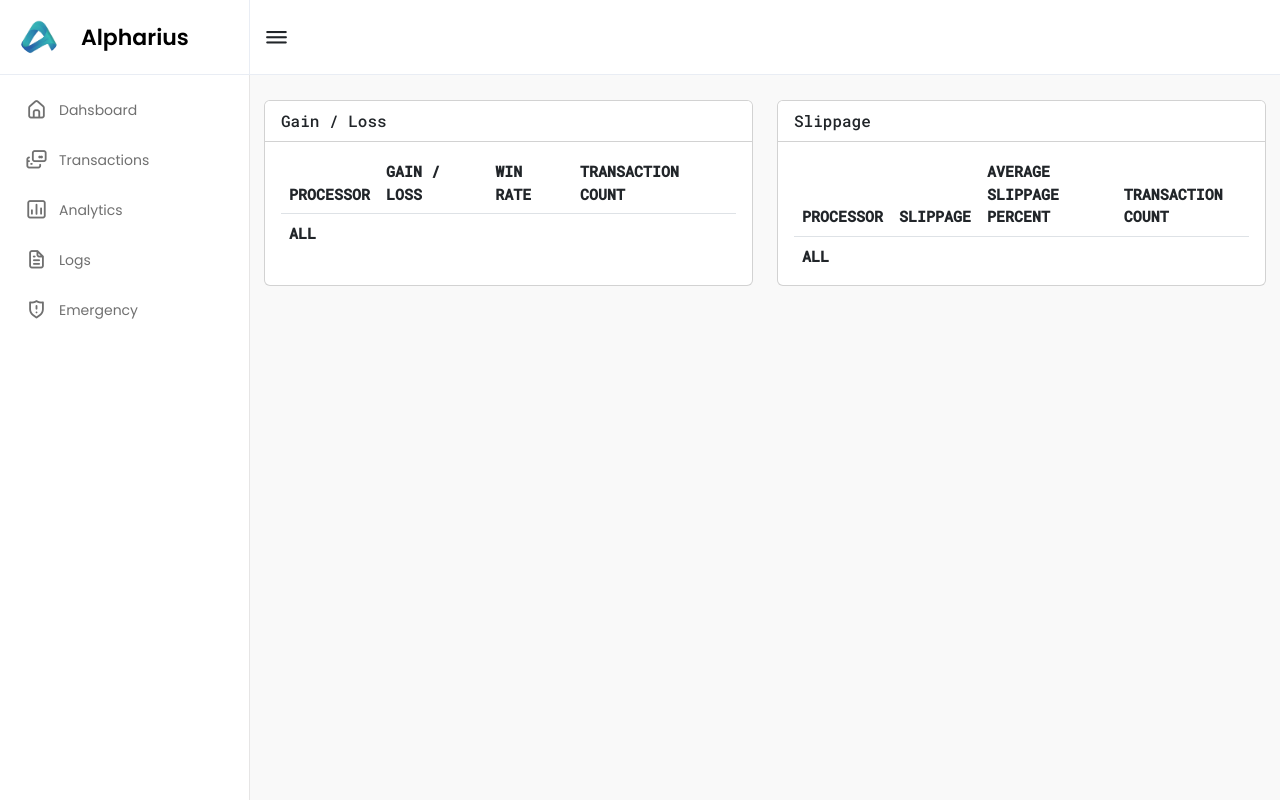
After one commit to zhengwang1990/aquarius, a Flask app: template alpharius/web/templates/analytics.html in a window 1280 px wide. The commit adds this page. Run offline with Flask 2, Linux system fonts and the light colour scheme; the template is opened without the code that fills it, so the values that code supplies are empty.

Commit message:
Add analytics page

```diff
--- a/alpharius/db/__init__.py
+++ b/alpharius/db/__init__.py
@@ -1,2 +1,2 @@
 from .db import Db
-from .utils import Transaction, get_transactions
+from .utils import Aggregation, Transaction, get_transactions
--- a/alpharius/db/utils.py
+++ b/alpharius/db/utils.py
@@ -11,6 +11,10 @@ Transaction = recordclass.recordclass(
     'Transaction',
     ['symbol', 'is_long', 'processor', 'entry_price', 'exit_price', 'entry_time', 'exit_time',
      'qty', 'gl', 'gl_pct', 'slippage', 'slippage_pct'])
+Aggregation = recordclass.recordclass(
+    'Aggregation',
+    ['date', 'processor', 'gl', 'avg_gl_pct', 'slippage', 'avg_slippage_pct', 'count',
+     'win_count', 'lose_count', 'slippage_count'])
 
 
 def get_transactions(start_date: Optional[str]):
--- a/alpharius/web/alpaca_client.py
+++ b/alpharius/web/alpaca_client.py
@@ -14,6 +14,7 @@ import pytz
 import retrying
 from dateutil.relativedelta import relativedelta
 from flask import Flask
+from .utils import get_signed_percentage, get_colored_value
 
 TIME_ZONE = pytz.timezone('America/New_York')
 
@@ -47,21 +48,6 @@ def round_time(t: pd.Timestamp, time_fmt_with_year: bool):
     if t.second < 30:
         return t.strftime(fmt)
     return (t + datetime.timedelta(minutes=1)).strftime(fmt)
-
-
-def get_colored_value(value: str, color: str, with_arrow: bool = False):
-    arrow = ''
-    if with_arrow:
-        if color == 'green':
-            arrow = '<i class="uil uil-arrow-up"></i>'
-        else:
-            arrow = '<i class="uil uil-arrow-down"></i>'
-    return f'<span style="color:{color};">{arrow}{value}</span>'
-
-
-def get_signed_percentage(value: float, with_arrow: bool = False):
-    color = 'green' if value >= 0 else 'red'
-    return get_colored_value(f'{value * 100:+.2f}%', color, with_arrow)
 
 
 def get_last_day():
--- a/alpharius/web/static/css/base.css
+++ b/alpharius/web/static/css/base.css
@@ -316,7 +316,7 @@ nav.close ~ .dashboard .top{
     background-color: rgba(83, 145, 237, 0.1);
 }
 
-.dash-content .bottom-card {
+.dash-content .fix-height-card {
     height: calc(100% - 20px);
 }
 
@@ -353,3 +353,21 @@ nav.close ~ .dashboard .top{
         font-size: 12px;
     }
 }
+
+.run-animation {
+  border-width: 0;
+  width: 40px;
+  height: 40px;
+  -webkit-animation: spin 5s linear infinite;
+  animation: spin 5s linear infinite;
+}
+
+@-webkit-keyframes spin {
+  0% { -webkit-transform: rotate(0deg); }
+  100% { -webkit-transform: rotate(360deg); }
+}
+
+@keyframes spin {
+  0% { transform: rotate(0deg); }
+  100% { transform: rotate(360deg); }
+}
--- /dev/null
+++ b/alpharius/web/templates/analytics.html
@@ -0,0 +1,86 @@
+{% extends "base.html" %}
+
+{% block header %}
+{% endblock %}
+
+{% block content %}
+<div class="row">
+    <div class="col-lg-12 col-md-12 col-sm-12 col-xl-6">
+        <div class="card fix-height-card">
+            <div class="card-header"><span class="card-title">Gain / Loss</span></div>
+            <div class="card-body">
+                <table class="table">
+                    <thead>
+                        <tr>
+                            <th scope="col">PROCESSOR</th>
+                            <th scope="col">GAIN / LOSS</th>
+                            <th scope="col">WIN RATE</th>
+                            <th scope="col">
+                                <span class="xs-hidden">TRANSACTION </span>COUNT
+                            </th>
+                        </tr>
+                    </thead>
+                    <tbody>
+                        {% for processor in processors %}
+                        <tr>
+                            <td>{{ processor }}</td>
+                            <td>{{ proc_stats[processor]['gl'] | safe }}</td>
+                            <td>{{ proc_stats[processor]['win_rate'] }}</td>
+                            <td>{{ proc_stats[processor]['cnt'] }}</td>
+                        </tr>
+                        {% endfor %}
+                        <tr>
+                            <td><b>ALL</b></td>
+                            <td>{{ total_stats['gl'] | safe }}</td>
+                            <td>{{ total_stats['win_rate'] }}</td>
+                            <td>{{ total_stats['cnt'] }}</td>
+                        </tr>
+                    </tbody>
+                </table>
+            </div>
+        </div>
+    </div>
+
+    <div class="col-lg-12 col-md-12 col-sm-12 col-xl-6">
+        <div class="card fix-height-card">
+            <div class="card-header"><span class="card-title">Slippage</span></div>
+            <div class="card-body">
+                <table class="table">
+                    <thead>
+                        <tr>
+                            <th scope="col">PROCESSOR</th>
+                            <th scope="col">SLIPPAGE</th>
+                            <th scope="col">
+                                <span class="xs-hidden">AVERAGE SLIPPAGE PERCENT</span>
+                                <span class="xs-show">AVG SLIP PCT</span>
+                            </th>
+                            <th scope="col">
+                                <span class="xs-hidden">TRANSACTION </span>COUNT
+                            </th>
+                        </tr>
+                    </thead>
+                    <tbody>
+                        {% for processor in processors %}
+                        <tr>
+                            <td>{{ processor }}</td>
+                            <td>{{ proc_stats[processor]['slip'] | safe }}</td>
+                            <td>{{ proc_stats[processor]['avg_slip_pct'] | safe }}</td>
+                            <td>{{ proc_stats[processor]['slip_cnt'] }}</td>
+                        </tr>
+                        {% endfor %}
+                        <tr>
+                            <td><b>ALL</b></td>
+                            <td>{{ total_stats['slip'] | safe }}</td>
+                            <td>{{ total_stats['avg_slip_pct'] | safe }}</td>
+                            <td>{{ total_stats['slip_cnt'] }}</td>
+                        </tr>
+                    </tbody>
+                </table>
+            </div>
+        </div>
+    </div>
+</div>
+{% endblock %}
+
+{% block scripts %}
+{% endblock %}
--- a/alpharius/web/templates/base.html
+++ b/alpharius/web/templates/base.html
@@ -34,13 +34,9 @@
                 <i class="uil uil-transaction {{ 'active' if url_for(request.endpoint) == '/transactions' else ''}}"></i>
                 <span class="link-name {{ 'active' if url_for(request.endpoint) == '/transactions' else ''}}">Transactions</span>
             </a></li>
-            <li><a href="#">
-                <i class="uil uil-chart"></i>
-                <span class="link-name">Analytics</span>
-            </a></li>
-            <li><a href="#">
-                <i class="uil uil-backward"></i>
-                <span class="link-name">Backtesting</span>
+            <li><a href="{{ '#' if url_for(request.endpoint) == '/analytics' else url_for('web.analytics')}}">
+                <i class="uil uil-chart {{ 'active' if url_for(request.endpoint) == '/analytics' else ''}}"></i>
+                <span class="link-name {{ 'active' if url_for(request.endpoint) == '/analytics' else ''}}">Analytics</span>
             </a></li>
             <li><a href="{{ '#' if url_for(request.endpoint) == '/logs' else url_for('web.logs')}}">
                 <i class="uil uil-file-alt {{ 'active' if url_for(request.endpoint) == '/logs' else ''}}"></i>
@@ -60,6 +56,20 @@
             <i class="uil uil-bars sidebar-toggle"></i>
             <span class="logo-text">Alpharius</span>
         </span>
+
+        <span>
+            {% if job_status == 'running' %}
+                <svg class="run-animation" viewBox="0 0 52 52" fill="none">
+                    <g clip-path="url(#clip0)">
+                        <circle cx="26.695" cy="26.695" r="19.695" stroke="#E5E5E5" stroke-width="10"></circle>
+                        <path d="M27.355 48.711C15.561 48.711 6 39.15 6 27.356 6 15.56 15.561 6 27.355 6" stroke="#00DF4D" stroke-width="11" stroke-linecap="round"></path>
+                    </g>
+                    <defs>
+                        <clipPath id="clip0"><path fill="#fff" d="M0 0h54v54H0z"></path></clipPath>
+                    </defs>
+                </svg>
+            {% endif %}
+        </span>
     </div>
 
     <div class="dash-content">
--- a/alpharius/web/templates/dashboard.html
+++ b/alpharius/web/templates/dashboard.html
@@ -69,7 +69,7 @@
 
 <div class="row">
     <div class="col-lg-12 col-md-12 col-sm-12 col-xl-6">
-        <div class="card bottom-card">
+        <div class="card fix-height-card">
             <div class="card-header"><span class="card-title">Recent Orders</span></div>
             <div class="card-body">
                 <table class="table">
@@ -111,7 +111,7 @@
     </div>
 
     <div class="col-lg-12 col-md-12 col-sm-12 col-xl-6">
-        <div class="card bottom-card">
+        <div class="card fix-height-card">
             <div class="card-header"><span class="card-title">Current Positions</span></div>
             <div class="card-body">
                 <table class="table">
```
Also changed, not shown: alpharius/db/db.py (+30 -9 lines), alpharius/db/db.sql (+5 -2 lines), alpharius/web/static/css/logs.css (+0 -21 lines), alpharius/web/templates/logs.html (+9 -8 lines), alpharius/web/utils.py (added, +16 -0 lines), alpharius/web/web.py (+48 -3 lines), tests/db/test_db.py (+10 -0 lines), tests/web/test_web.py (+12 -1 lines).
